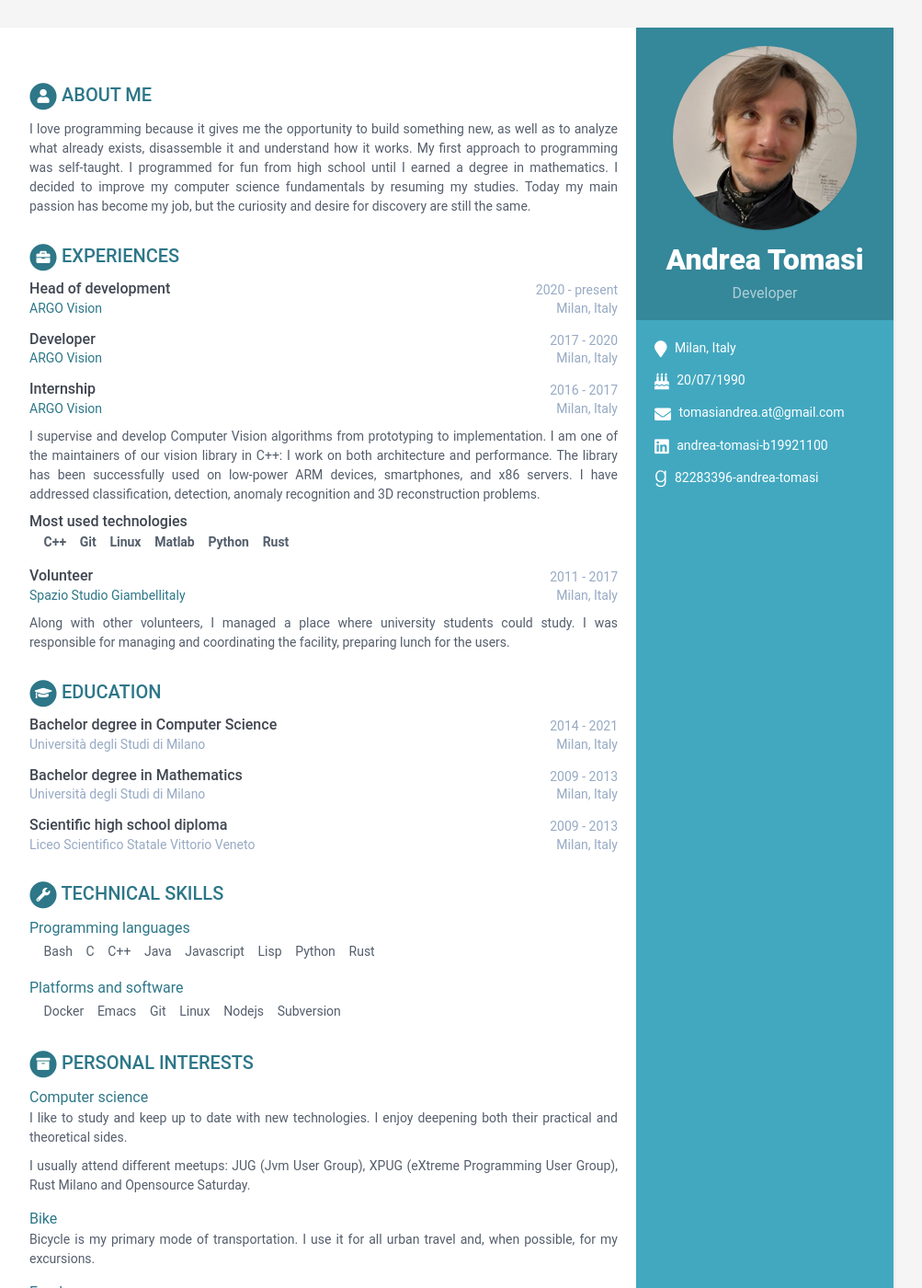
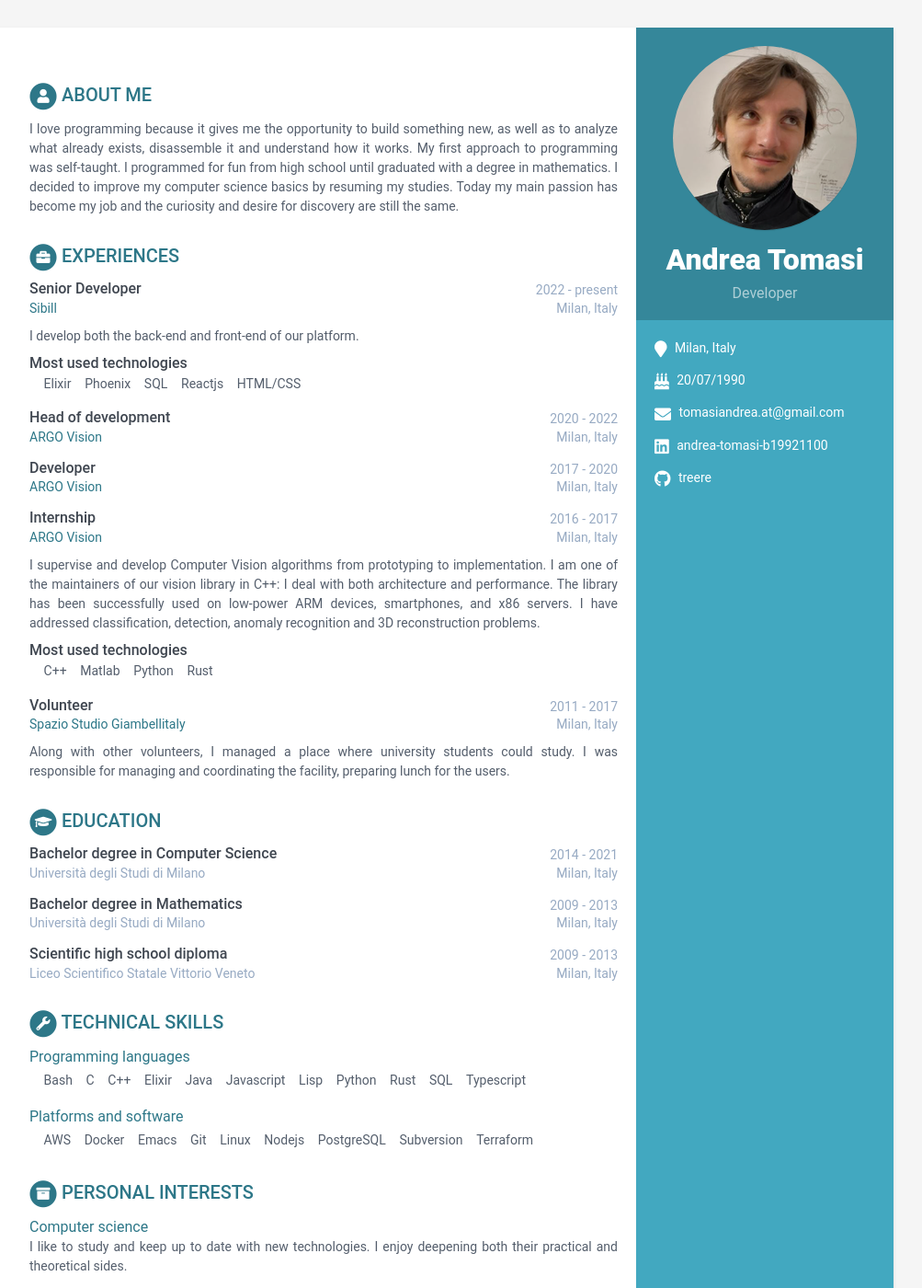
Before and after one commit to treere/cv, a Jekyll site: the page built from index.html, in a window 1280 px wide and 1400 px high. Shown: the whole window at 92% size, without its empty margins (168-1171 px from the left). Built offline with Jekyll 4.4.1, drawn with Linux system fonts in a browser that asks for light colours; some of the changed text lies outside the part shown.

Commit message:
Add current job

```diff
--- a/_data/cv.yml
+++ b/_data/cv.yml
@@ -3,15 +3,30 @@
   intro: >-
     I love programming because it gives me the opportunity to build something new, as well as to analyze what already exists, disassemble it and understand how it works.
     My first approach to programming was self-taught.
-    I programmed for fun from high school until I earned a degree in mathematics.
-    I decided to improve my computer science fundamentals by resuming my studies.
-    Today my main passion has become my job, but the curiosity and desire for discovery are still the same.
+    I programmed for fun from high school until graduated with a degree in mathematics.
+    I decided to improve my computer science basics by resuming my studies.
+    Today my main passion has become my job and the curiosity and desire for discovery are still the same.
 
 - title: Experiences
   icon: fas fa-briefcase
   items:
+    - role: Senior Developer
+      time: 2022 - present
+      company: Sibill
+      where: Milan, Italy
+      website: https://sibill.it
+      details: |
+        I develop both the back-end and front-end of our platform.
+
+        ### Most used technologies
+        - Elixir
+        - Phoenix
+        - SQL
+        - Reactjs
+        - HTML/CSS
+
     - role: Head of development
-      time: 2020 - present
+      time: 2020 - 2022
       company: ARGO Vision
       where: Milan, Italy
       website: https://argo.vision
@@ -27,17 +42,15 @@
       website: https://argo.vision
       details: |
         I supervise and develop Computer Vision algorithms from prototyping to implementation.
-        I am one of the maintainers of our vision library in C++: I work on both architecture and performance.
+        I am one of the maintainers of our vision library in C++: I deal with both architecture and performance.
         The library has been successfully used on low-power ARM devices, smartphones, and x86 servers.
         I have addressed classification, detection, anomaly recognition and 3D reconstruction problems.
 
         ### Most used technologies
-        - **C++**
-        - **Git**
-        - **Linux**
-        - **Matlab**
-        - **Python**
-        - **Rust**
+        - C++
+        - Matlab
+        - Python
+        - Rust
 
     - role: Volunteer
       time: 2011 - 2017
@@ -64,8 +77,6 @@
        company: Liceo Scientifico Statale Vittorio Veneto
        where: Milan, Italy
        time: 2009 - 2013
-         # details: |
-         # fillme
 
 - title: Technical skills
   icon: fas fa-wrench
@@ -75,20 +86,26 @@
         - Bash
         - C
         - C++
+        - Elixir
         - Java
         - Javascript
         - Lisp
         - Python
         - Rust
+        - SQL
+        - Typescript
 
     - title: Platforms and software
       tagline: |
+        - AWS
         - Docker
         - Emacs
         - Git
         - Linux
         - Nodejs
+        - PostgreSQL
         - Subversion
+        - Terraform
 
 - title: Personal interests
   icon: fas fa-archive
--- a/_data/data.yml
+++ b/_data/data.yml
@@ -1,4 +1,4 @@
 order: carrer-profile
 
 footer: >
-    Creato a partire da <a href="https://github.com/sharu725/online-cv" target="_blank" rel="nofollow">online_cv</a>
+    Based on <a href="https://github.com/sharu725/online-cv" target="_blank" rel="nofollow">online_cv</a>
```
Also changed, not shown: _data/profile.yml (+6 -8 lines).
